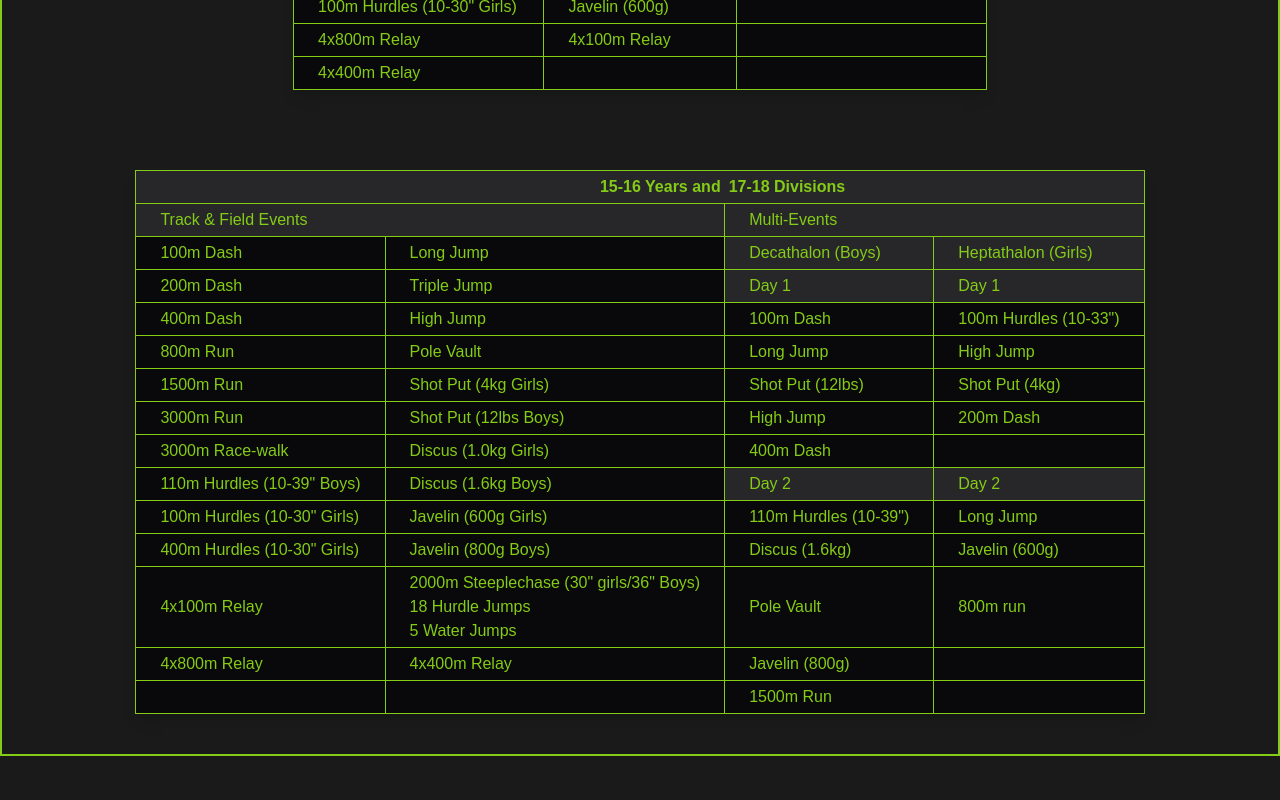
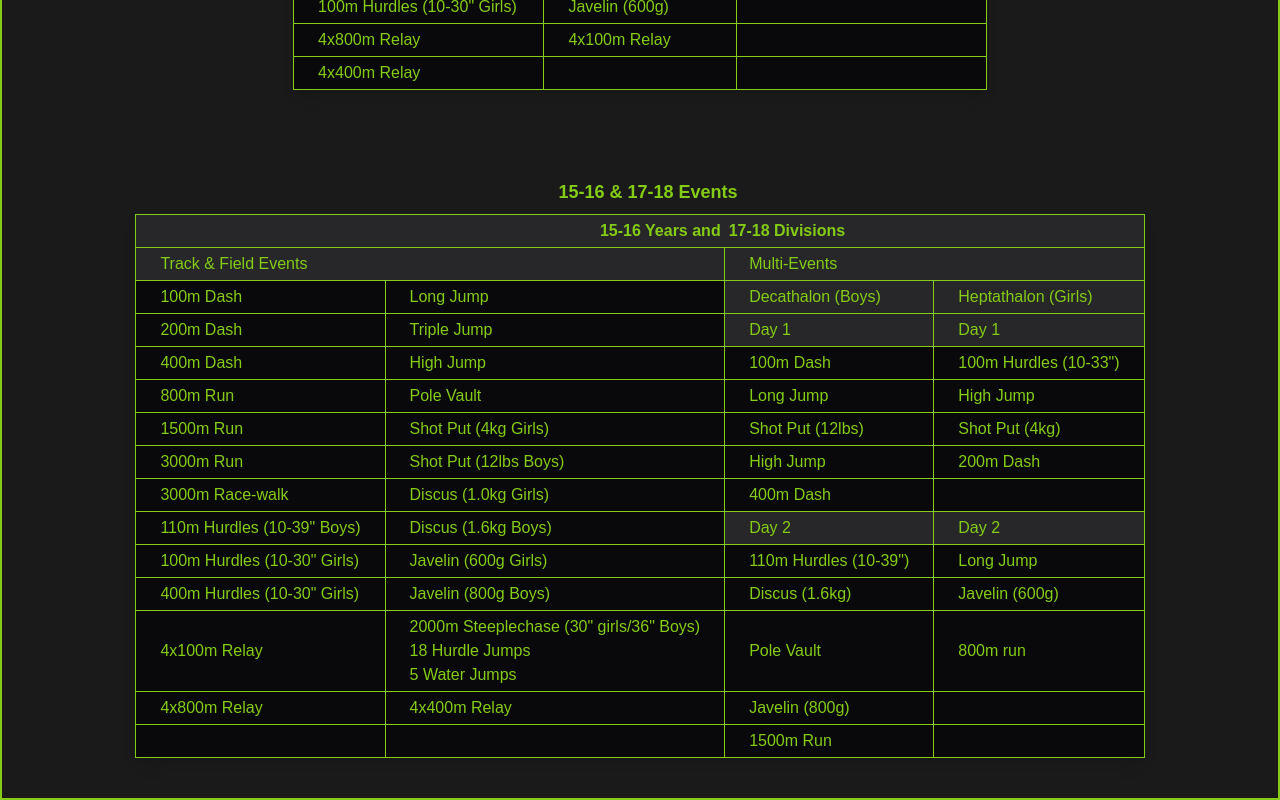
Before and after one commit to rylandavis9/AAU-website, a Next.js app in the folder website/: page /rules in a window 1280 px wide. Shown: the part 2433-3233 px from the top of the page. Before the commit the page ends 3189 px from the top, so only its background shows below. Built offline with nearby package versions, Linux system fonts and the light colour scheme.

Commit message:
Update page.tsx

```diff
--- a/website/app/rules/page.tsx
+++ b/website/app/rules/page.tsx
@@ -336,7 +336,7 @@ export default function Home() {
             <a id="1516"></a>
             <div className="flex flex-col m-10 align-center justify-center">
               <a id="1516"></a>
-              <h1 className="m-2 hidden max-md:flex w-full place-content-center text-lg font-bold">15-16 & 17-18 Events<br></br></h1>
+              <h1 className="m-2 flex w-full place-content-center text-lg font-bold">15-16 & 17-18 Events<br></br></h1>
               <p className="hidden max-md:flex flex-col m-2 place-content-right text-md w-full">
                 100m Dash, 200m Dash, 400m Dash, 800m Dash, 1500m Run, 3000m Run, 3000m Race Walk, 4x100m Relay, 4x400m Relay, 4x800m Relay, 2000m Steeplechase (30” Girls/36” Boys) 18 Hurdle Jumps 5 Water Jumps, 110m Hurdles (10-39" Boys), 100m Hurdles (10-30" Girls), 400m Hurdles (10-30" Girls), Long Jump, High Jump, Triple Jump, Pole Vault, Shot Put (12lbs Boys), Shot Put (4kg Girls), Javelin (600g Girls), Javelin (800g Boys), Discus (1.0kg Girls), Discus (1.6kg Boys)
               </p>
```
